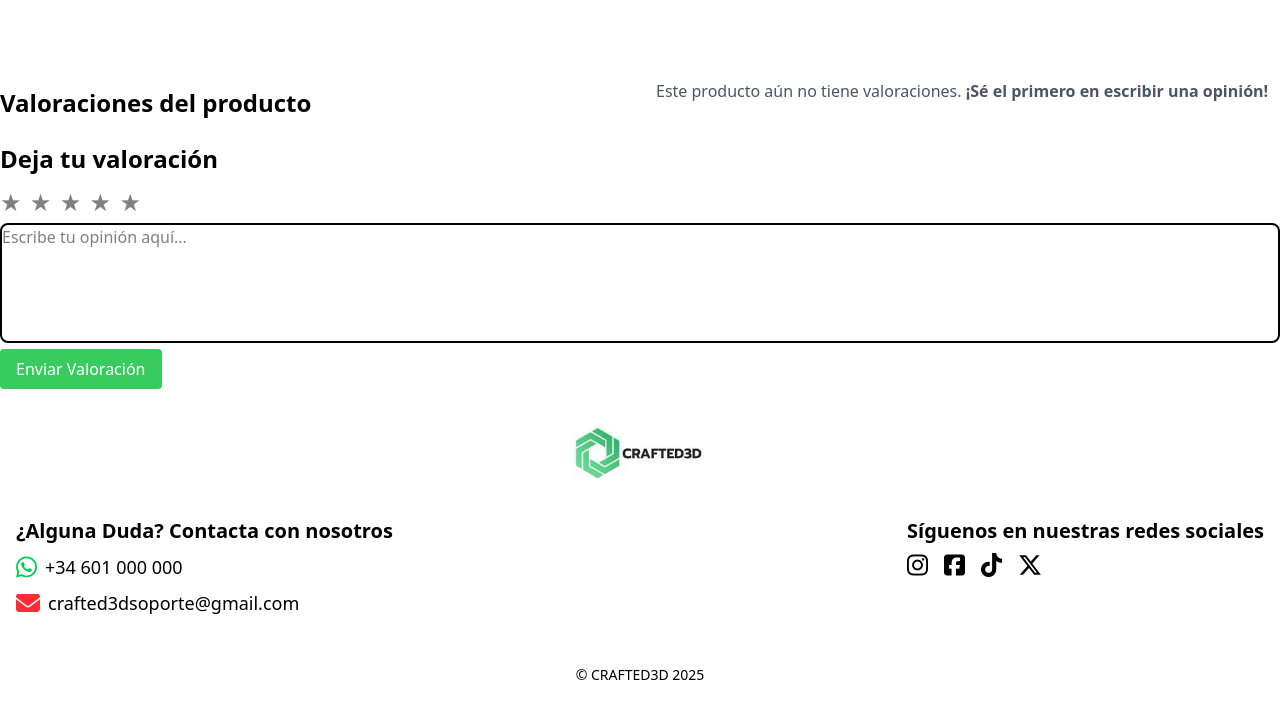
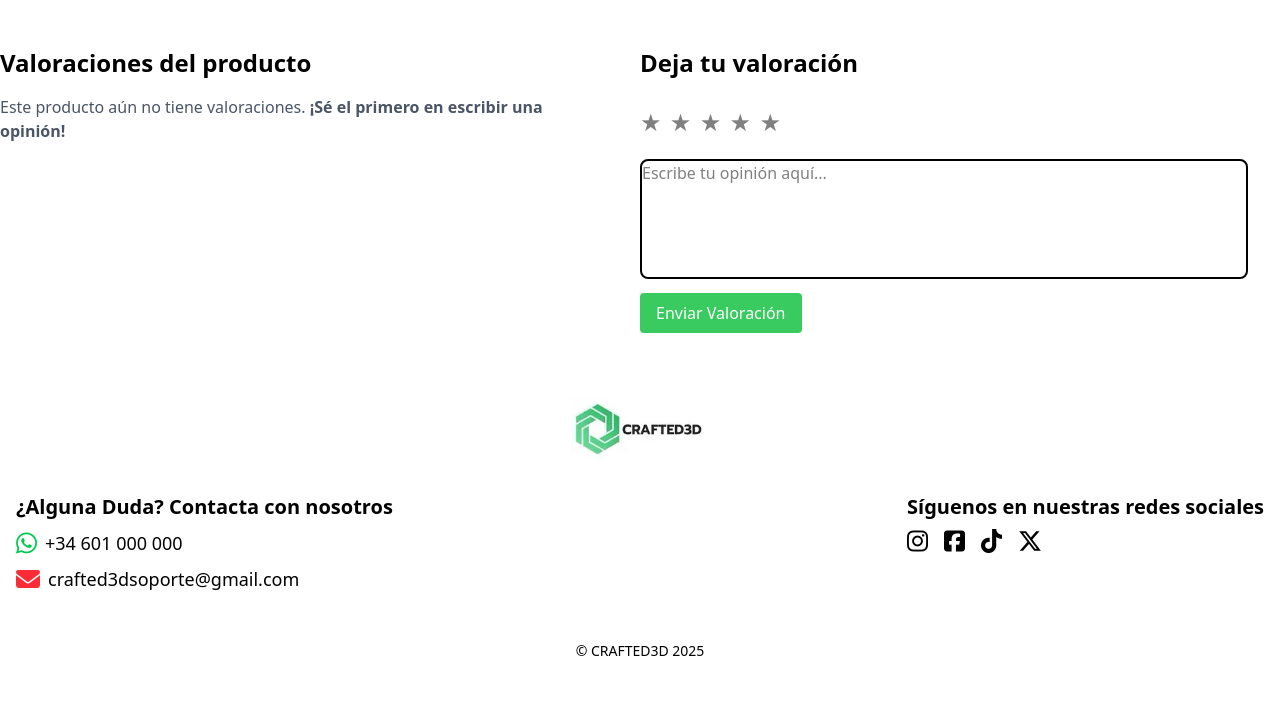
Before and after one commit to Matalentajas/Proyecto-Final-AOrient, a Flask app: template Crafted3D/app/templates/producto.html in a window 1280 px wide. Shown: the part 737-1438 px from the top of the page. After the commit the page ends 1393 px from the top, so only its background shows below. Run offline with Flask 3, Linux system fonts and the light colour scheme; the template is opened without the code that fills it, so the values that code supplies are empty; parts of the project's set-up code (start-up, migrations or seed data) failed here and were passed over; some libraries are stand-ins or nearby versions.

Commit message:
Mejorar manejo de conexiones en el formulario de registro y ajustar la plantilla de producto para una mejor presentación de valoraciones.

```diff
--- a/Crafted3D/app/templates/producto.html
+++ b/Crafted3D/app/templates/producto.html
@@ -71,11 +71,11 @@
 
   {% else %}
 
-    <div class="mt-4 mb-4 ml-4 sm:ml-0"></div>
+    <div class="mt-4 mb-4 ml-4 sm:ml-0">
         <a href="javascript:window.history.back();" class="font-semibold rounded hover:text-blue-700">← Volver</a>
     </div>
 
-    <div class="grid grid-cols-1 md:grid-cols-2 gap-8">
+    <div class="grid grid-cols-1 md:grid-cols-2 gap-8 justify-center">
         <div class="text-center overflow-hidden rounded-lg">
         {% if "http" in producto.imagen %}
             <img src="{{ producto.imagen }}" alt="{{ producto.nombre }}" class="w-full max-w-md mx-auto aspect-square object-cover transition-transform duration-300 hover:scale-105 sm:max-w-md max-w-xs">
@@ -115,8 +115,11 @@
         </div>
         </div>
 
-        <div class="md:col-span-2"></div>
-          <h2 class="text-2xl font-bold mt-6">Valoraciones del producto</h2>
+        <div class="md:w-[200%]">
+            <div class="grid grid-cols-1 md:grid-cols-2 gap-8 mt-8 justify-center">
+                <!-- Valoraciones a la izquierda -->
+                <div>
+                    <h2 class="text-2xl font-bold mb-4">Valoraciones del producto</h2>
                     {% if valoraciones %}
                         {% for valoracion in valoraciones %}
                         <div class="border p-4 rounded-lg shadow mt-4">
@@ -130,22 +133,24 @@
                     {% endif %}
                 </div>
 
-        <div class="md:col-span-2"></div>
-            <h2 class="text-2xl font-bold mt-6">Deja tu valoración</h2>
-            <div class="rating" style="font-size: 2rem;">
+                <!-- Añadir valoración a la derecha -->
+                <div>
+                    <h2 class="text-2xl font-bold mb-4">Deja tu valoración</h2>
+                    <div class="rating mb-4" style="font-size: 2rem;">
                         <span class="star" data-value="1">★</span>
                         <span class="star" data-value="2">★</span>
                         <span class="star" data-value="3">★</span>
                         <span class="star" data-value="4">★</span>
                         <span class="star" data-value="5">★</span>
                     </div>
-
                     <form id="formValoracion" method="POST" action="{{ url_for('product.valorar', producto_id=producto.id) }}">
                         <input type="hidden" name="csrf_token" value="{{ csrf_token() }}">
                         <textarea name="comentario" placeholder="Escribe tu opinión aquí..." required style="resize: none; width: 100%; height: 120px; border: 2px solid black; border-radius: 8px;"></textarea>
                         <input type="hidden" name="valor" id="valoracion">
-                <button type="submit" class="bg-[#39CB60] text-white px-4 py-2 rounded hover:bg-green-600">Enviar Valoración</button>
+                        <button type="submit" class="cursor-pointer bg-[#39CB60] text-white px-4 py-2 rounded hover:bg-green-600 mt-2 block mx-auto sm:mx-0">Enviar Valoración</button>
                     </form>
+                </div>
+            </div>
         </div>
     </div>
   {% endif %}
```
Also changed, not shown: Crafted3D/app/forms/user_forms.py (+6 -2 lines). Lines whose indentation alone changed are shown as unchanged.
